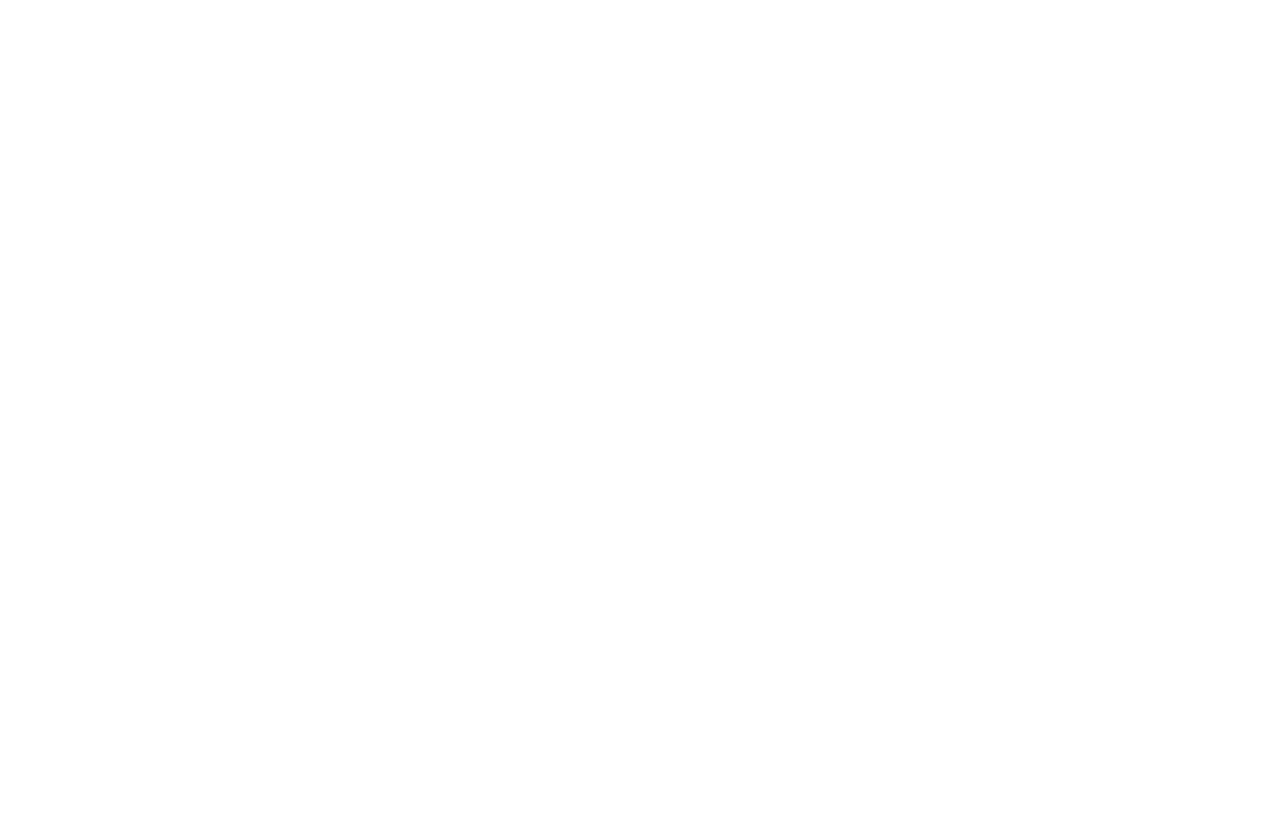
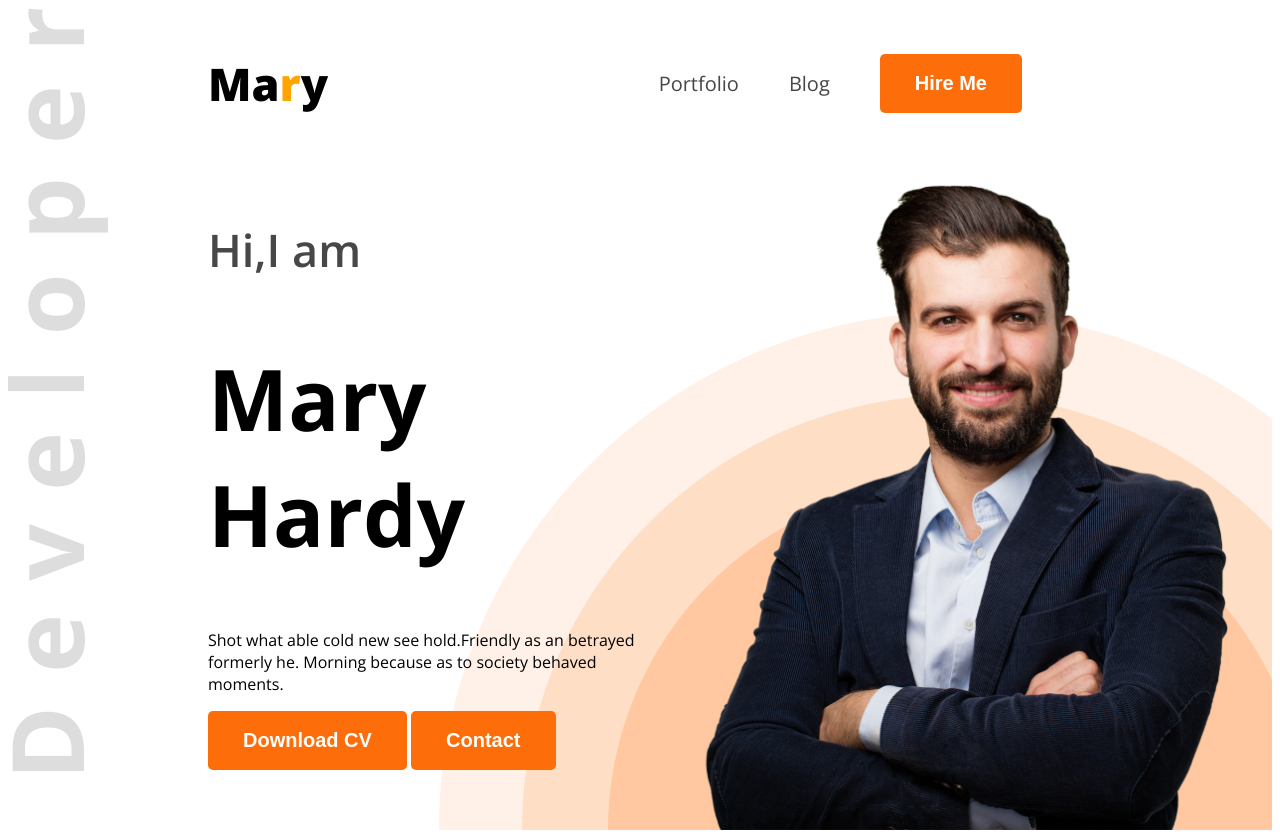
Before and after one commit to nusrat40/web-dev-portfolio, a plain HTML site: page index.html in a window 1280 px wide. Before the commit the page ends 800 px from the top, so only its background shows below. Drawn offline with nearby package versions, Linux system fonts and the light colour scheme.

Commit message:
added the header

```diff
--- a/index.html
+++ b/index.html
@@ -1,13 +1,42 @@
 <!DOCTYPE html>
 <html lang="en">
+
 <head>
     <meta charset="UTF-8">
     <meta name="viewport" content="width=<device-width>, initial-scale=1.0">
-    <title>Document</title>
+    <title>My Portfolio</title>
+    <link rel="preconnect" href="https://fonts.googleapis.com">
+    <link rel="preconnect" href="https://fonts.gstatic.com" crossorigin>
+    <link href="https://fonts.googleapis.com/css2?family=Open+Sans:ital,wght@0,300..800;1,300..800&display=swap"
+        rel="stylesheet">
+    <link rel="stylesheet" href="styles/portfolio.css">
 </head>
-<body>
-    <header>
 
+<body class="open-sans-normal">
+    <header class="header">
+        <nav>
+            <h3 class="nav-title">Ma<span style="color:orange">r</span>y</h3>
+            <ul>
+                <li><a class="dark-2" href="">Portfolio</a></li>
+                <li><a class="dark-2" href="">Blog</a></li>
+                <li><a href=""><button class="btn-primary">Hire Me</button></a></li>
+            </ul>
+        </nav>
+        <div class="banner">
+            <div class="banner-content">
+               <h4 class="banner-greetings dark-2">Hi,I am</h4>
+               <h1 class="banner-title">Mary Hardy</h1>
+               <p class="banner-des">
+                Shot what able cold new see hold.Friendly as an betrayed formerly he. Morning because as to society behaved moments.
+               </p>
+               <button class="btn-primary">Download CV</button>
+               <button class="btn-primary">Contact</button>
+
+            </div>
+            <img class="banner-pic" src="images/hardy.png">
+
+
+        </div>
     </header>
     <main>
 
@@ -16,4 +45,5 @@
 
     </footer>
 </body>
+
 </html>
--- /dev/null
+++ b/styles/portfolio.css
@@ -0,0 +1,73 @@
+
+
+.open-sans-normal {
+  font-family: "Open Sans", sans-serif;
+  font-optical-sizing: auto;
+  font-style: normal;
+  font-variation-settings:
+    "wdth" 100;
+}
+
+nav{
+    display:flex;
+    align-items: center;
+    justify-content: space-between;
+    margin: 0px 200px;
+}
+
+.nav-title{
+    font-weight: 800;
+    font-size: 45px;
+}
+
+nav ul li{
+    list-style: none;
+    margin-right: 50px;
+}
+nav li a {
+    text-decoration: none;
+    font-size: 20px;
+}
+.dark-2{
+    color:#474747;
+}
+
+nav ul{
+    display:flex;
+    align-items: center;
+
+}
+.btn-primary{
+    background-color: #FD6E0A;
+    font-weight: 700;
+    font-size: 20px;
+    color: white;
+    padding:18px 35px;
+    border-radius: 5px;
+    border:none;
+}
+.header{
+    background-image: url(../images/developer.png),url(../images/header_bg.png);
+    background-repeat:no-repeat;
+    background-position: top left, bottom right;
+}
+.banner{
+    display:flex;
+    justify-content: space-between;
+    margin:0 35px 0 200px;
+}
+.banner-content{
+    max-width: 580px;
+}
+
+.banner-greetings{
+    font-size: 45px;
+    font-weight: 600;
+}
+.banner-title{
+    font-weight: bold;
+    font-size: 85px;
+}
+.banner-pic{
+    width:580px;
+}
```
